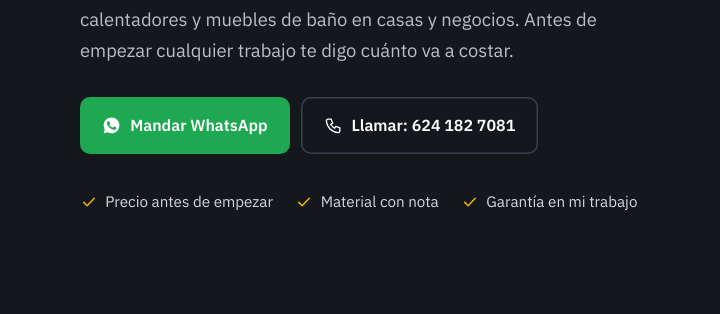
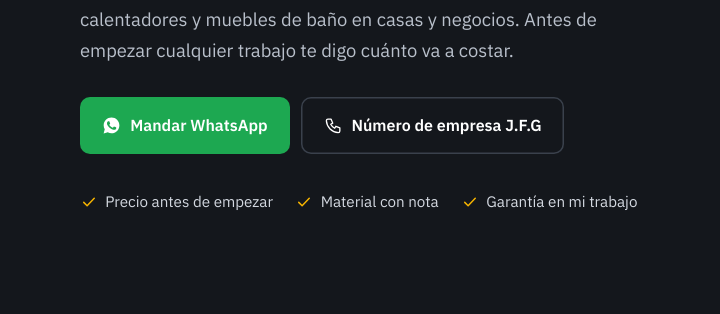
Before and after one commit to growthlab04/JORGE, a plain HTML site: page index.html in a window 1280 px wide. Shown: the part 470-784 px from the top of the page, 0-720 px from the left. Drawn offline with Linux system fonts and the light colour scheme.

Commit message:
Add files via upload

```diff
--- a/index.html
+++ b/index.html
@@ -353,7 +353,7 @@ footer .wrap{display:flex;justify-content:space-between;gap:1rem;flex-wrap:wrap}
       <p class="lead">Reparo fallas eléctricas, fugas de agua, e instalo contactos, lámparas, calentadores y muebles de baño en casas y negocios. Antes de empezar cualquier trabajo te digo cuánto va a costar.</p>
       <div class="hero-ctas">
         <a class="btn btn-wa" href="https://wa.me/526241827081?text=Hola%2C%20necesito%20un%20servicio" target="_blank" rel="noopener"><svg class="ico"><use href="#wa"/></svg>Mandar WhatsApp</a>
-        <a class="btn btn-line" href="tel:+526241827081"><svg class="ico"><use href="#phone"/></svg>Llamar: 624 182 7081</a>
+        <a class="btn btn-line" href="tel:+526241827081"><svg class="ico"><use href="#phone"/></svg>Número de empresa J.F.G</a>
       </div>
       <div class="facts"><span><svg><use href="#ok"/></svg>Precio antes de empezar</span><span><svg><use href="#ok"/></svg>Material con nota</span><span><svg><use href="#ok"/></svg>Garantía en mi trabajo</span></div>
     </div>
```
